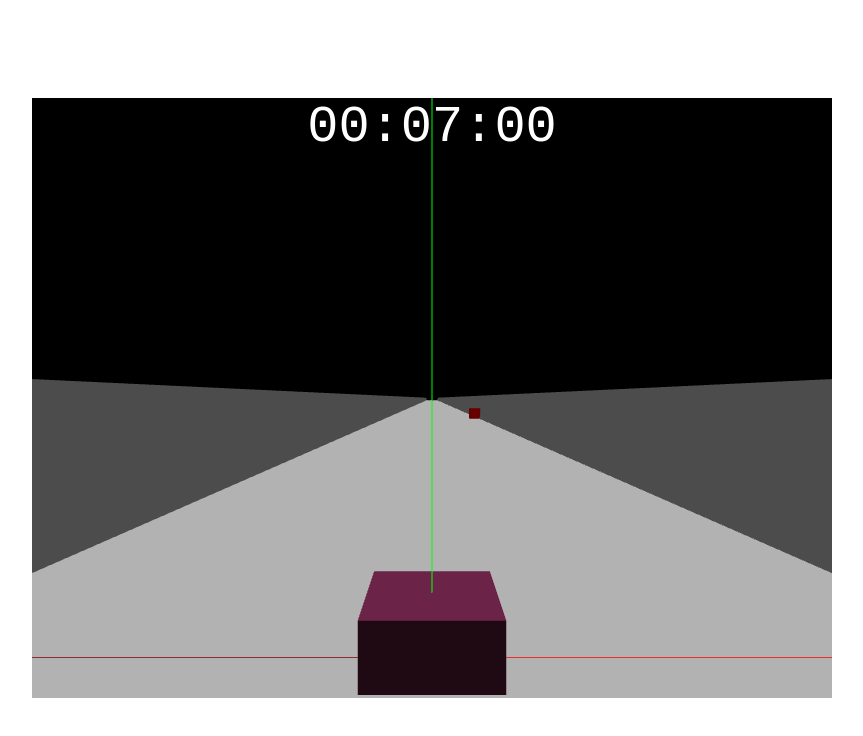
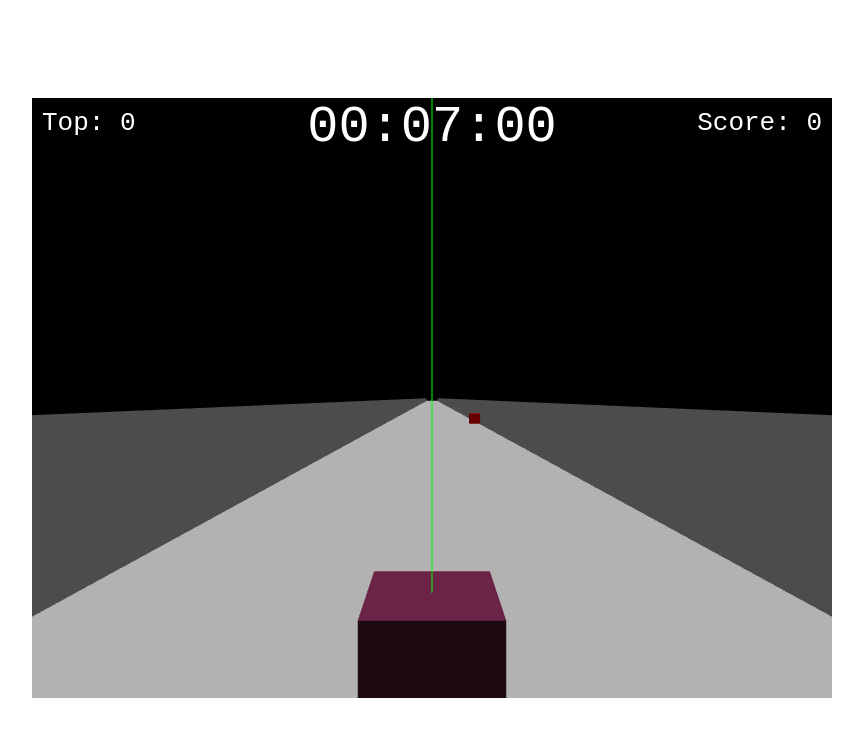
Before and after one commit to zackurben/js13k-2019, a website built with webpack: page index.html in a window 1280 px wide. Shown: the whole page, without its empty margins (208-1071 px from the left). Built offline with nearby package versions, Linux system fonts and the light colour scheme; animation ran at ten frames a second.

Commit message:
Adding game score support with localstorage.

```diff
--- a/index.html
+++ b/index.html
@@ -7,6 +7,8 @@
       <div id="debug" class="hide"></div>
       <div id="stats">
         <div id="time"></div>
+        <div id="old" style="left:0"></div>
+        <div id="new" style="right:0"></div>
       </div>
     </div>
   </body>
--- a/main.css
+++ b/main.css
@@ -33,6 +33,14 @@ body {
   font-size: 4em;
 }
 
+#old, #new {
+  right: 0;
+  top: 0;
+  position: absolute;
+  padding: 10px;
+  font-size: 2em;
+}
+
 #debug {
   padding: 10px;
 }
--- a/src/Util.js
+++ b/src/Util.js
@@ -39,3 +39,21 @@ export function formatTime(i) {
   i = i.toString();
   return `${i.length === 1 ? `0${i}` : i}`;
 }
+
+export function storeScore(score) {
+  try {
+    localStorage.setItem('score', score);
+  }
+  catch (e) {
+    return score;
+  }
+}
+
+export function getScore() {
+  try {
+    return localStorage.getItem('score');
+  }
+  catch (e) {
+    return 0;
+  }
+}
--- a/src/index.js
+++ b/src/index.js
@@ -8,7 +8,7 @@ import Shaders from './shaders';
 import Camera from './Camera';
 import Data from '../data/data.json';
 import Triangulation from './Triangulator';
-import { radToDisplayDeg, displayMat, formatTime } from './Util';
+import { radToDisplayDeg, displayMat, formatTime, storeScore, getScore } from './Util';
 import Input from './Input';
 import m4 from './Matrix';
 
@@ -29,6 +29,8 @@ const el = i => document.querySelector(i);
 const canvas = el('canvas');
 const debug = el('#debug');
 const time = el('#time');
+const oldScore = el('#old');
+const newScore = el('#new');
 const gl = canvas.getContext('webgl2');
 if (!gl) {
   console.error('no gl context');
@@ -46,7 +48,7 @@ const input = Input({ canvas });
 const player = new Player({
   parent: world,
   components: [camera, input],
-  translation: [0, 0, 0],
+  translation: [0, 0.5, 0],
   rotation: [0, 0, 0]
 });
 const playerRender = new Cube({
@@ -78,7 +80,7 @@ playerRender.physics = (delta, objects) => {
       } else if (other.tag.startsWith('pickup')) {
         pickupMultiplier += 0.1;
         pickupCountdown = PICKUP_TIME;
-        points += PICKUP_POINTS * pickupMultiplier;
+        points = parseInt(points + (PICKUP_POINTS * pickupMultiplier));
         world.removeComponent(other.parent);
       } else if (other.tag.startsWith('boosts')) {
         boost += BOOST_TIME;
@@ -252,7 +254,6 @@ const lWall = new Plane({
   scale: [2, 3, 500],
   color: [0.3, 0.3, 0.3]
 });
-
 const axis = new Axis({
   parent: world,
   scale: [10, 10, 10]
@@ -263,7 +264,7 @@ let lastRender = 0;
 let delta;
 let entities;
 (function render(timestamp = 0) {
-  if (!running) return;
+  if (!running) return storeScore(points);
 
   delta = timestamp - lastRender;
 
@@ -315,6 +316,9 @@ let entities;
     time.innerText = `${formatTime(parseInt(timestamp / 60000))}:${formatTime(
       parseInt(timestamp / 1000) % 60
     )}:${formatTime(parseInt(timestamp) % 100)}`;
+
+    oldScore.innerText = `Top: ${points}`;
+    newScore.innerText = `Score: ${points}`;
   }
   lastRender = timestamp;
   return requestAnimationFrame(render);
```
